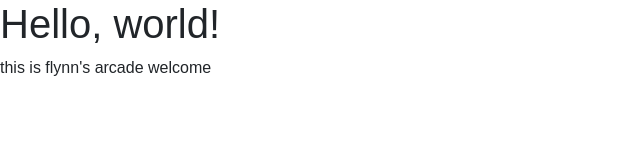
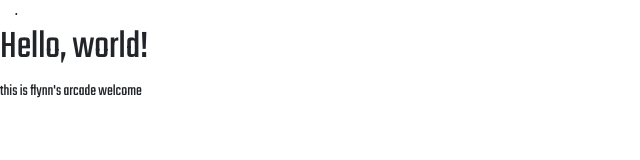
Before and after one commit to omidrahimi2/flynn-s-website, a plain HTML site: page index.html in a window 1280 px wide. Shown: the whole page, without its empty margins (0-640 px from the left). Drawn offline with nearby package versions, Linux system fonts and the light colour scheme.

Commit message:
flynn's website

```diff
--- a/index.html
+++ b/index.html
@@ -9,10 +9,14 @@
     <link rel="stylesheet" href="https://stackpath.bootstrapcdn.com/bootstrap/4.3.1/css/bootstrap.min.css" integrity="sha384-ggOyR0iXCbMQv3Xipma34MD+dH/1fQ784/j6cY/iJTQUOhcWr7x9JvoRxT2MZw1T" crossorigin="anonymous">
     <link rel="stylesheet" href="style.css" >
 	<!-- import google font -->
-
+    <link href="https://fonts.googleapis.com/css?family=Acme|Teko&display=swap" rel="stylesheet">
     <title>flynn's aracede</title>
   </head>
   <body>
+  <div class="container-fluid">
+  . <!--Start container-->
+</div>
+<!-- End container -->
     <h1>Hello, world!</h1>
     <p>this is flynn's arcade welcome</p>
     <!-- Optional JavaScript -->
```
